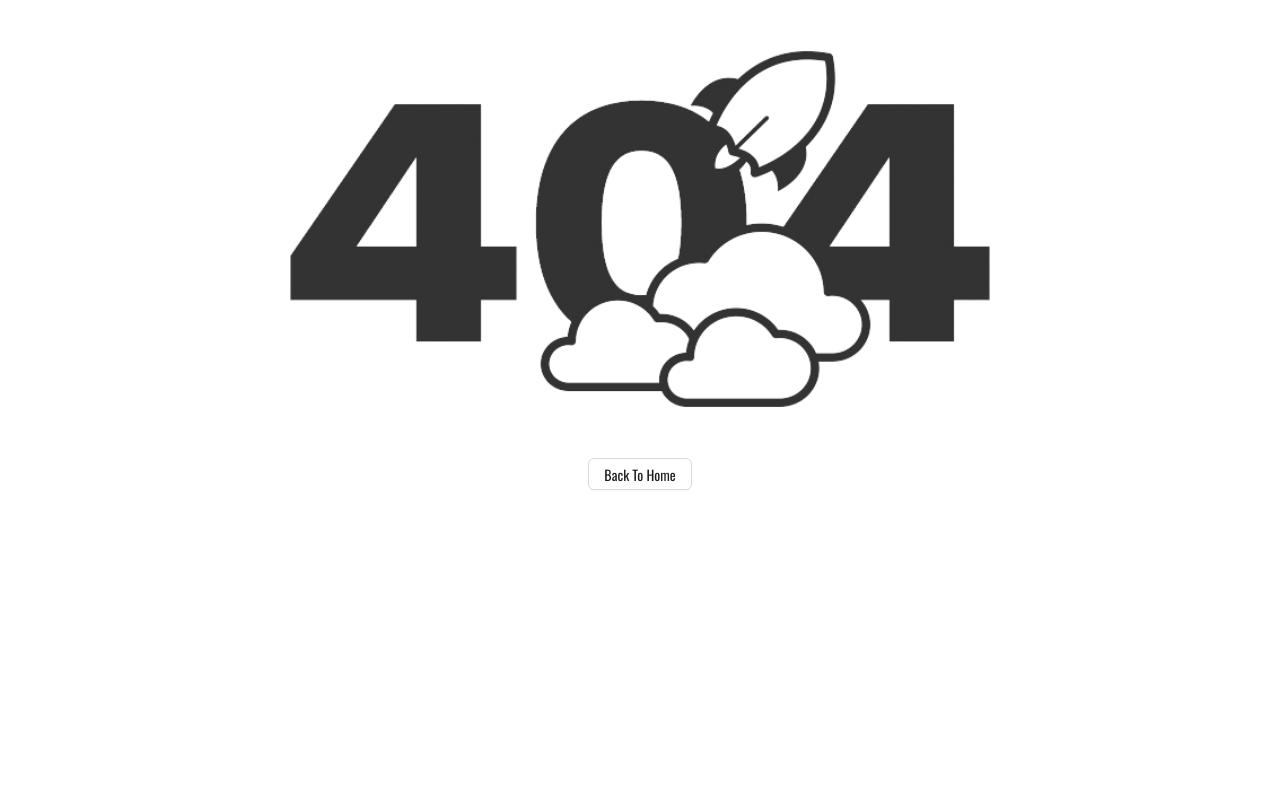
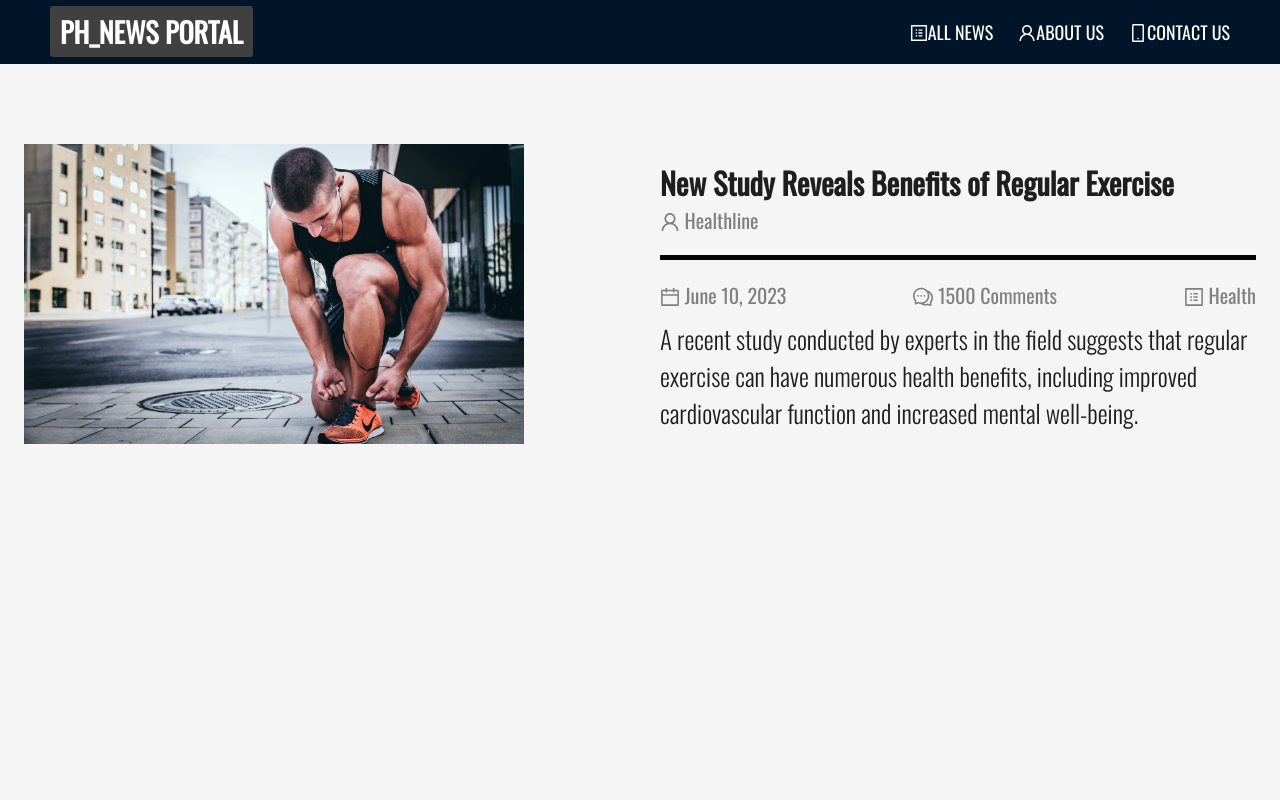
Before and after one commit to ahasannahid/News-Portal-Next.js-, a Next.js app: page /news/1 in a window 1280 px wide. Before the commit this address had no page. Shown: the top 800 px of the page. Built offline with nearby package versions, Linux system fonts and the light colour scheme; data requests are answered from the project's data file.

Commit message:
news details page

```diff
--- a/db.json
+++ b/db.json
@@ -1,7 +1,7 @@
 {
     "news": [
         {
-            "id": 1,
+            "id": "1",
             "title": "New Study Reveals Benefits of Regular Exercise",
             "description": "A recent study conducted by experts in the field suggests that regular exercise can have numerous health benefits, including improved cardiovascular function and increased mental well-being.",
             "author": "Healthline",
@@ -11,7 +11,7 @@
             "image_url": "/images/exercise_image.jpg"
         },
         {
-            "id": 2,
+            "id": "2",
             "title": "Tech Company XYZ Launches Revolutionary Smartphone",
             "description": "Tech Company XYZ has unveiled its latest smartphone model, boasting cutting-edge features, a powerful processor, and an impressive camera system.",
             "author": "TechNews",
@@ -21,7 +21,7 @@
             "image_url": "/images/company_image.jpg"
         },
         {
-            "id": 3,
+            "id": "3",
             "title": "SpaceX Successfully Launches Satellite into Orbit",
             "description": "SpaceX, the private space exploration company, has successfully launched a communication satellite into orbit, marking another milestone in the company's achievements.",
             "author": "Space News Today",
@@ -31,7 +31,7 @@
             "image_url": "/images/satellite_image.jpg"
         },
         {
-            "id": 4,
+            "id": "4",
             "title": "New Study Shows Benefits of Meditation for Stress Relief",
             "description": "A recent scientific study has found that regular meditation practice can significantly reduce stress levels and promote a sense of calm and well-being.",
             "author": "Mindfulness Magazine",
@@ -41,7 +41,7 @@
             "image_url": "/images/meditation_image.jpg"
         },
         {
-            "id": 5,
+            "id":"5",
             "title": "New Study Reveals Benefits of Regular Exercise",
             "description": "A recent study conducted by experts in the field suggests that regular exercise can have numerous health benefits, including improved cardiovascular function and increased mental well-being.",
             "author": "Healthline",
@@ -51,7 +51,7 @@
             "image_url": "/images/exercise_image.jpg"
         },
         {
-            "id": 6,
+            "id": "6",
             "title": "Tech Company XYZ Launches Revolutionary Smartphone",
             "description": "Tech Company XYZ has unveiled its latest smartphone model, boasting cutting-edge features, a powerful processor, and an impressive camera system.",
             "author": "TechNews",
@@ -61,7 +61,7 @@
             "image_url": "/images/company_image.jpg"
         },
         {
-            "id": 7,
+            "id": "7",
             "title": "SpaceX Successfully Launches Satellite into Orbit",
             "description": "SpaceX, the private space exploration company, has successfully launched a communication satellite into orbit, marking another milestone in the company's achievements.",
             "author": "Space News Today",
@@ -71,7 +71,7 @@
             "image_url": "/images/satellite_image.jpg"
         },
         {
-            "id": 8,
+            "id": "8",
             "title": "New Study Shows Benefits of Meditation for Stress Relief",
             "description": "A recent scientific study has found that regular meditation practice can significantly reduce stress levels and promote a sense of calm and well-being.",
             "author": "Mindfulness Magazine",
--- a/src/components/UI/AllNews.js
+++ b/src/components/UI/AllNews.js
@@ -81,7 +81,7 @@
                   : news?.description}
               </p>
               <Link href={`/news/${news?.id}`}>
-                <p
+                <button
                   style={{
                     fontSize: "15px",
                     marginTop: "20px",
@@ -95,7 +95,7 @@
                   }}
                 >
                   Keep Reading <ArrowRightOutlined />
-                </p>
+                </button>
               </Link>
             </Card>
           </Col>
--- a/src/pages/index.js
+++ b/src/pages/index.js
@@ -5,7 +5,7 @@
 
 
 const HomePage = ({allNews}) => {
-  console.log(allNews);
+  // console.log(allNews);
   return (
     <>
       <Head>
@@ -49,7 +49,7 @@
   const res = await fetch("http://localhost:5000/news");
   const data = await res.json();
   //client side e run korena. tai browser console e kono data show korbe na. data show korbe jei terminal theke project run hocche sei terminal e
-  console.log(data);
+  // console.log(data);
   return {
     props:{
       allNews:data,
--- /dev/null
+++ b/src/pages/news/[newsId].js
@@ -0,0 +1,102 @@
+// dynamic page create er jonne [square bracket] er mjy file name dite hobe.
+// getStaticPaths and getServerSideProps use korte hobe dynamic page e data fetch er jonne
+import { Col, Row } from "antd";
+import {
+  UserOutlined,
+  CalendarOutlined,
+  CommentOutlined,
+  ProfileOutlined,
+} from "@ant-design/icons";
+import Image from "next/image";
+import RootLayout from "@/components/Layouts/RootLayout";
+
+const NewsDetailPage = ({ news }) => (
+  <Row style={{ marginTop: "80px", alignItems: "center" }}>
+    <Col md={6} lg={12}>
+      <Image
+        alt="example"
+        src={news?.image_url}
+        width={500}
+        height={300}
+        responsive
+      />
+    </Col>
+    <Col md={6} lg={12} style={{ paddingLeft: "20px" }}>
+      <h1 style={{ fontSize: "30px" }}>{news?.title}</h1>
+      <span
+        style={{
+          color: "gray",
+          display: "block",
+          fontSize: "20px",
+        }}
+      >
+        <UserOutlined /> {news?.author}
+      </span>
+      <div
+        className="line"
+        style={{
+          height: "5px",
+          margin: "20px 0",
+          background: "#000",
+          width: "100%",
+        }}
+      ></div>
+
+      <p
+        style={{
+          display: "flex",
+          justifyContent: "space-between",
+          width: "100%",
+          color: "gray",
+          margin: "10px 0px",
+          fontSize: "20px",
+        }}
+      >
+        <span>
+          <CalendarOutlined /> {news?.release_date}
+        </span>
+        <span>
+          <CommentOutlined /> {news?.comment_count} Comments
+        </span>
+        <span>
+          <ProfileOutlined /> {news?.category}
+        </span>
+      </p>
+
+      <p style={{ fontSize: "25px", fontWeight: "lighter" }}>
+        {news?.description}
+      </p>
+    </Col>
+  </Row>
+);
+export default NewsDetailPage;
+
+NewsDetailPage.getLayout = function getLayout(page) {
+  return <RootLayout>{page}</RootLayout>;
+};
+
+/*
+export const getStaticPaths = async () => {
+  const res = await fetch("http://localhost:5000/news");
+  const newses = await res.json();
+
+  const paths = newses.map((news) => ({
+    params: { newsId: news.id },
+  }));
+// fallback should be true, false and blocking
+  return { paths, fallback: false };
+};
+*/
+
+export const getServerSideProps = async (context) => {
+  const { params } = context;
+  const res = await fetch(`http://localhost:5000/news/${params.newsId}`);
+  const data = await res.json();
+  // console.log(data);
+
+  return {
+    props: {
+      news: data,
+    },
+  };
+};
```
